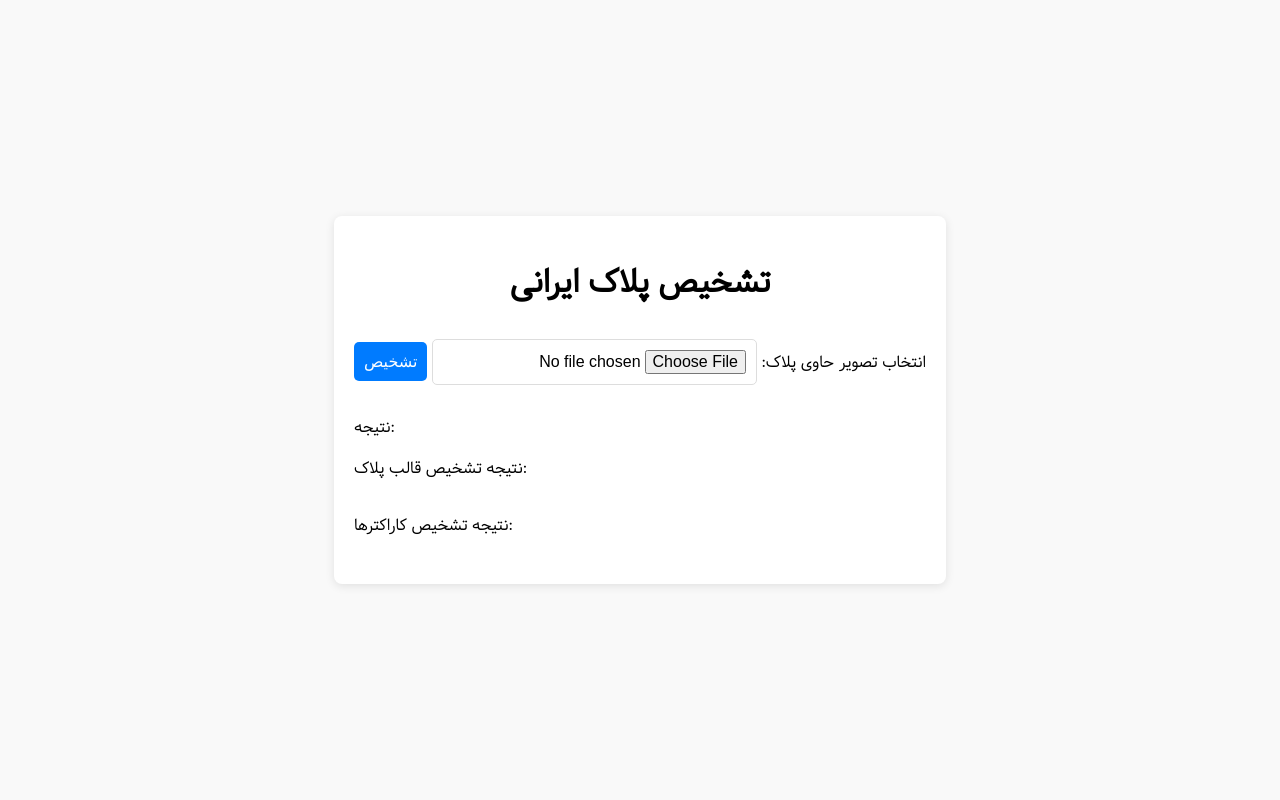
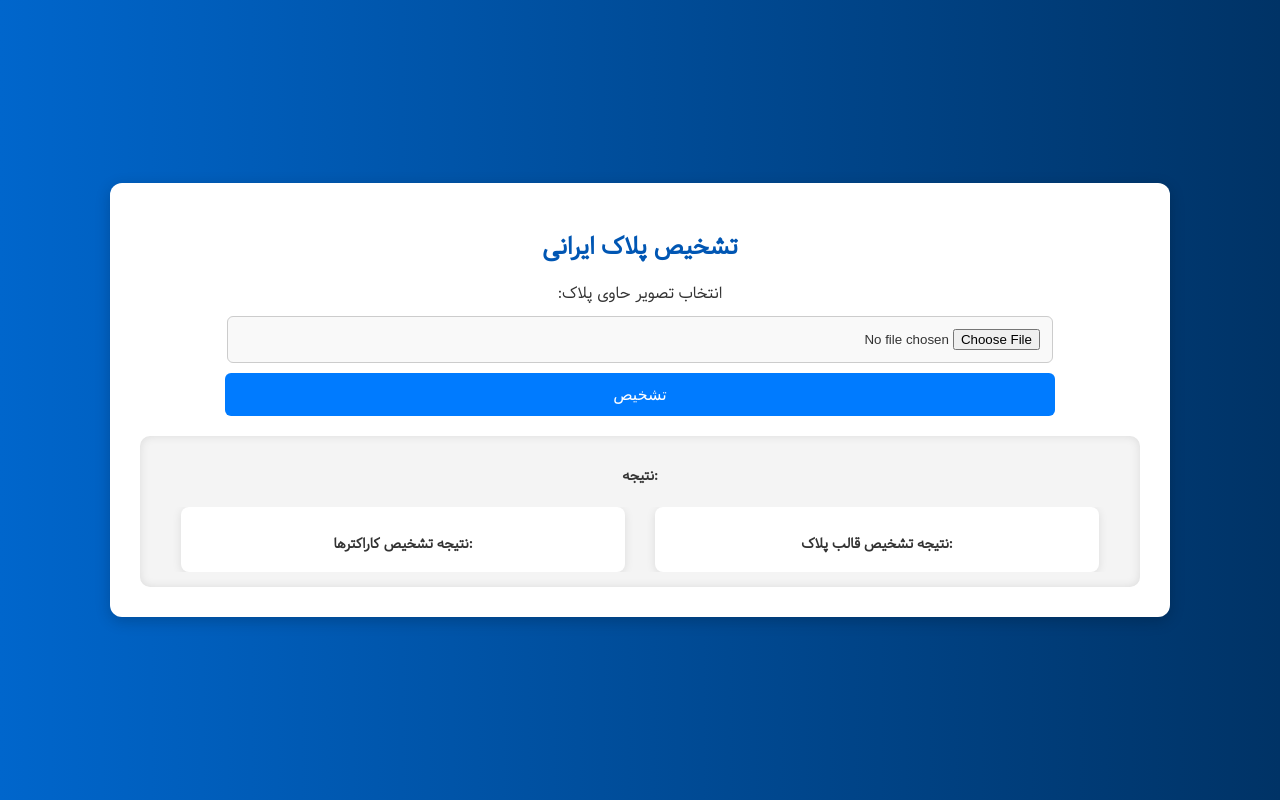
Before and after one commit to barzansaeedpour/flask-yolo11-plate-recognition, a Flask app: page / in a window 1280 px wide. Run offline with Flask 3, Linux system fonts and the light colour scheme.

Commit message:
added new ui

```diff
--- a/static/style.css
+++ b/static/style.css
@@ -9,7 +9,8 @@
 
 body {
     font-family: 'MyCustomFont', Arial, sans-serif;
-    background-color: #f9f9f9;
+    background: linear-gradient(to right, #0066cc, #003366);
+    color: #333;
     margin: 0;
     padding: 0;
     display: flex;
@@ -22,24 +23,51 @@ body {
 .container {
     text-align: center;
     background: #fff;
-    padding: 20px;
-    border-radius: 8px;
-    box-shadow: 0 2px 10px rgba(0, 0, 0, 0.1);
+    padding: 30px;
+    border-radius: 12px;
+    box-shadow: 0 4px 15px rgba(0, 0, 0, 0.2);
+    width: 80%; /* Increased width */
+    max-width: 1000px; /* Adjusted for better spacing */
+    animation: fadeIn 0.6s ease-in-out;
 }
 
-input, button {
-    margin: 10px 0;
-    padding: 10px;
-    font-size: 16px;
-    border-radius: 5px;
-    border: 1px solid #ddd;
+h1 {
+    margin-bottom: 15px;
+    font-size: 24px;
+    color: #0056b3;
+}
+
+form {
+    display: flex;
+    flex-direction: column;
+    align-items: center;
+    gap: 10px;
+}
+
+input[type="file"] {
+    padding: 12px;
+    border-radius: 6px;
+    border: 1px solid #ccc;
+    background: #f9f9f9;
+    width: 80%;
+    cursor: pointer;
+    transition: 0.3s ease-in-out;
+}
+
+input[type="file"]:hover {
+    background: #eee;
 }
 
 button {
+    width: 83%;
+    padding: 12px;
+    font-size: 16px;
+    border-radius: 6px;
+    border: none;
     background-color: #007bff;
     color: white;
-    border: none;
     cursor: pointer;
+    transition: background 0.3s ease;
 }
 
 button:hover {
@@ -48,11 +76,65 @@ button:hover {
 
 #result {
     margin-top: 20px;
-    text-align: left;
+    background: #f4f4f4;
+    padding: 15px;
+    border-radius: 10px;
+    box-shadow: inset 0 0 10px rgba(0, 0, 0, 0.1);
+    text-align: center;
 }
+
+#detected_plate_txt {
+    font-weight: bold;
+    font-size: 18px;
+    color: #333;
+}
+
+.result-container {
+    display: flex;
+    justify-content: center;
+    align-items: flex-start;
+    gap: 30px;
+    margin-top: 20px;
+    flex-wrap: nowrap;
+    overflow-x: auto;
+}
+
+.item {
+    display: flex;
+    flex-direction: column;
+    align-items: center;
+    text-align: center;
+    background: #ffffff;
+    padding: 12px;
+    border-radius: 8px;
+    box-shadow: 0 2px 10px rgba(0, 0, 0, 0.1);
+    width: 420px; /* Wider */
+    min-width: 200px;
+    flex-shrink: 0;
+    animation: fadeIn 0.6s ease-in-out;
+}
+
+p {
+    font-size: 14px;
+    font-weight: bold;
+    margin-bottom: 5px;
+}
+
 img {
-    max-width: 500px;
+    max-width: 100%;
     height: auto;
-    display: block;
-    margin: 10px 0;
+    border-radius: 5px;
+    box-shadow: 0 2px 8px rgba(0, 0, 0, 0.2);
 }
+
+/* Fade-in Animation */
+@keyframes fadeIn {
+    from {
+        opacity: 0;
+        transform: translateY(-10px);
+    }
+    to {
+        opacity: 1;
+        transform: translateY(0);
+    }
+}
--- a/templates/index.html
+++ b/templates/index.html
@@ -18,12 +18,17 @@
         <div id="result">
             <p>:نتیجه</p>
             <p id="detected_plate_txt"></p>
-            <p>:نتیجه تشخیص قالب پلاک</p>
-            <img id="detected_plate_image" src="" alt="">
-            <p>:نتیجه تشخیص کاراکترها</p>
-            <img id="detected_chars_image" src="" alt="">
+            <div class="result-container">
+                <div class="item">
+                    <p>:نتیجه تشخیص قالب پلاک</p>
+                    <img id="detected_plate_image" src="" alt="">
+                </div>
+                <div class="item">
+                    <p>:نتیجه تشخیص کاراکترها</p>
+                    <img id="detected_chars_image" src="" alt="">
+                </div>
+            </div>
         </div>
-
     </div>
     <script src="/static/app.js"></script>
 </body>
```
Also changed, not shown: detection.txt (deleted, +0 -92 lines).
